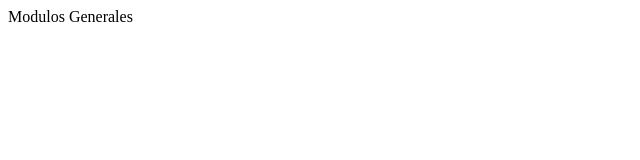
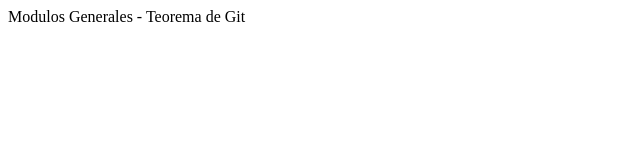
Before and after one commit to Diemmar/gitrepotest, a plain HTML site: page Modules.html in a window 1280 px wide. Shown: the whole page, without its empty margins (0-640 px from the left). Drawn offline with Linux system fonts and the light colour scheme.

Commit message:
Update Modules.html
Add new information V1.0

```diff
--- a/Modules.html
+++ b/Modules.html
@@ -4,9 +4,9 @@
     <meta charset="UTF-8">
     <meta http-equiv="X-UA-Compatible" content="IE=edge">
     <meta name="viewport" content="width=device-width, initial-scale=1.0">
-    <title>Modulos Generales</title>
+    <title>Modulos Generales -Fase Uno</title>
 </head>
 <body>
-    Modulos Generales
+    Modulos Generales - Teorema de Git
 </body>
 </html>
```
